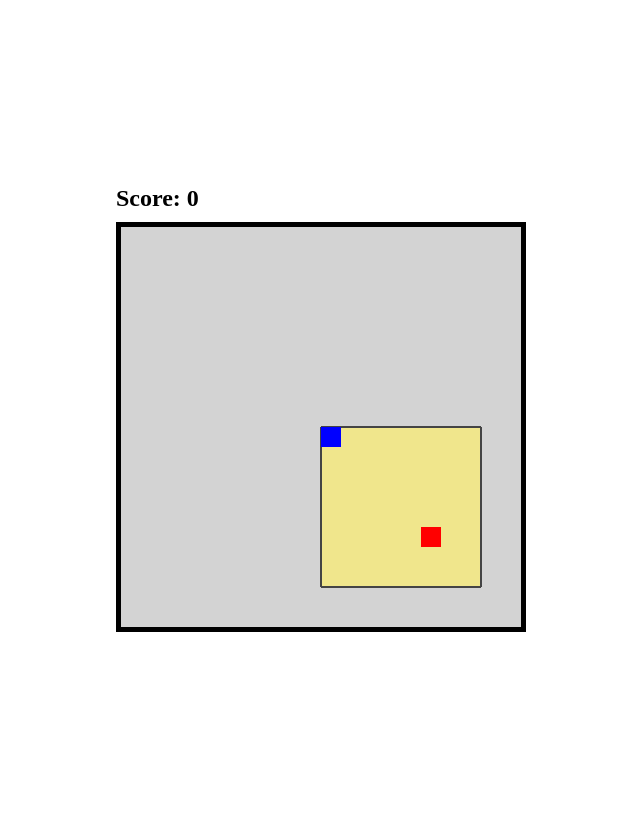
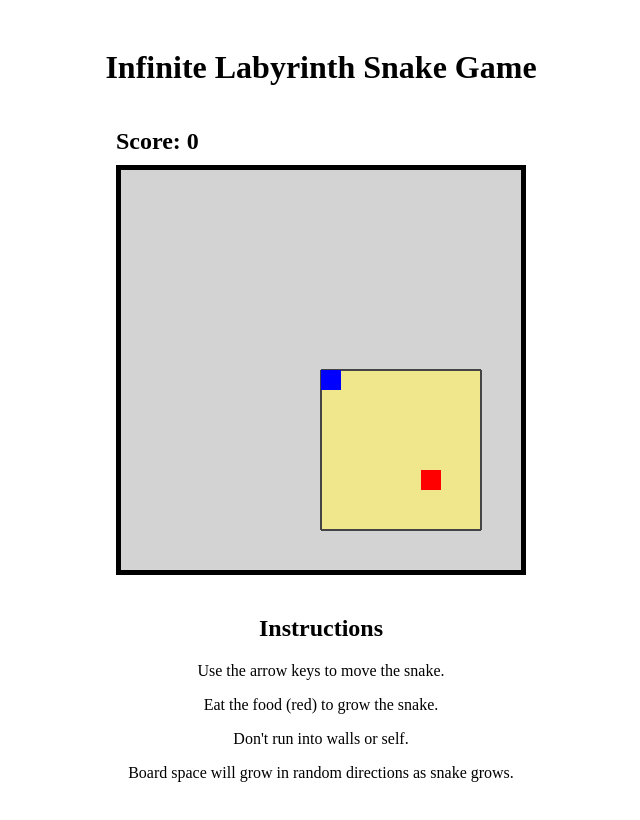
Before and after one commit to yjshu2000/jsnake-game, a plain HTML site: page index.html in a window 1280 px wide. Shown: the whole page, without its empty margins (319-959 px from the left). Drawn offline with Linux system fonts and the light colour scheme.

Commit message:
updated game over text to have shadow; added header and instructions to html part

```diff
--- a/game.js
+++ b/game.js
@@ -91,9 +91,19 @@ function render() {
         ctx.font = "30px Arial";
         ctx.textAlign = "center";
         if (gameState === STATES.GAME_OVER) {
+            // Set the shadow properties for text
+            ctx.shadowOffsetX = 1;
+            ctx.shadowOffsetY = 1;
+            ctx.shadowBlur = 1;
+            ctx.shadowColor = "white";
+            // Draw the text
             ctx.fillStyle = "black";
             ctx.fillText("GAME OVER", canvas.width / 2, canvas.height / 2);
             ctx.fillText("reload to play again", canvas.width / 2, canvas.height / 2 + 40);
+            // Reset the shadow properties
+            ctx.shadowOffsetX = 0;
+            ctx.shadowOffsetY = 0;
+            ctx.shadowBlur = 0;
         } else if (gameState === STATES.PAUSED) {
             ctx.fillStyle = "#666";
             ctx.fillRect(0, 0, canvas.width, canvas.height);
--- a/index.html
+++ b/index.html
@@ -9,7 +9,7 @@
             display: flex;
             justify-content: center;
             align-items: center;
-            height: 100vh;
+
             background-color: white;
             flex-direction: column;
         }
@@ -29,14 +29,33 @@
             font-weight: bold;
             margin-bottom: 10px;
         }
+        #header {
+            margin: 20px;
+        }
+        #instructions {
+            margin: 20px;
+            text-align: center;
+        }
     </style>
 </head>
 <body>
+    <div id="header">
+        <h1>Infinite Labyrinth Snake Game</h1>
+    </div>
+
     <div id="gameContainer">
         <div id="score">Score: 0</div>
         <canvas id="gameCanvas"></canvas>
     </div>
 
+    <div id="instructions">
+        <h2>Instructions</h2>
+        <p>Use the arrow keys to move the snake.</p>
+        <p>Eat the food (red) to grow the snake.</p>
+        <p>Don't run into walls or self.</p>
+        <p>Board space will grow in random directions as snake grows.</p>
+    </div>
+
     <script src="game.js"></script>
 </body>
 </html>
```
